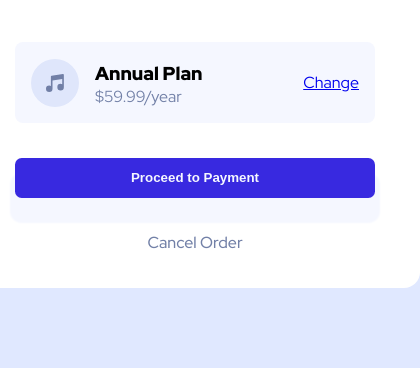
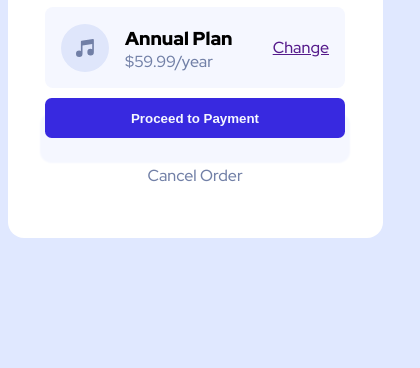
Before and after one commit to chrisdev077/order-component, a plain HTML site: page index.html in a window 390 px wide. Shown: the part 492-860 px from the top of the page, 420 px wide, since content can reach past the window. Drawn offline with Linux system fonts and the light colour scheme; files whose address does not match are found by name.

Commit message:
Final commit

```diff
--- a/index.html
+++ b/index.html
@@ -40,10 +40,10 @@
             <h3>Annual Plan</h3>
             <p>$59.99/year</p>
           </div>
-          <a class="change" href="/">Change</a>
+          <a class="change" href="">Change</a>
         </div>
         <button type="button" class="payment">Proceed to Payment</button>
-        <a href="/" class="cancel">Cancel Order</a>
+        <a href="" class="cancel">Cancel Order</a>
       </div>
     </div>
   </body>
--- a/styles.css
+++ b/styles.css
@@ -81,6 +81,10 @@ img {
 .change {
     margin-right: 1em;
 }
+.change:hover {
+
+    font-weight: 500;
+}
 
 .icon {
     margin: 0 1em;
@@ -102,8 +106,12 @@ img {
 }
 
 .payment:active {
-    background-color: var(--bright-blue);
     transform: translateY(3px);
+}
+
+.payment:hover {
+
+    background-color: var(--desaturated-blue);
 }
 
 .cancel {
@@ -114,3 +122,31 @@ img {
    margin-top: 0;
    align-self: center;
 }
+
+.cancel:hover {
+    text-decoration: underline;
+}
+
+
+@media all and (max-width:600px) {
+
+    .body {
+        background: url("/order-summary-component-main/images/pattern-background-mobile.svg") no-repeat;
+
+    }
+
+    .card {
+        max-width: 375px;
+        max-height: 600px;
+        font-weight: 500;
+    }
+
+    .card-content {
+        max-height: 375px;
+    }
+
+    .cancel {
+        margin-top: 1em;
+    }
+
+}
```
